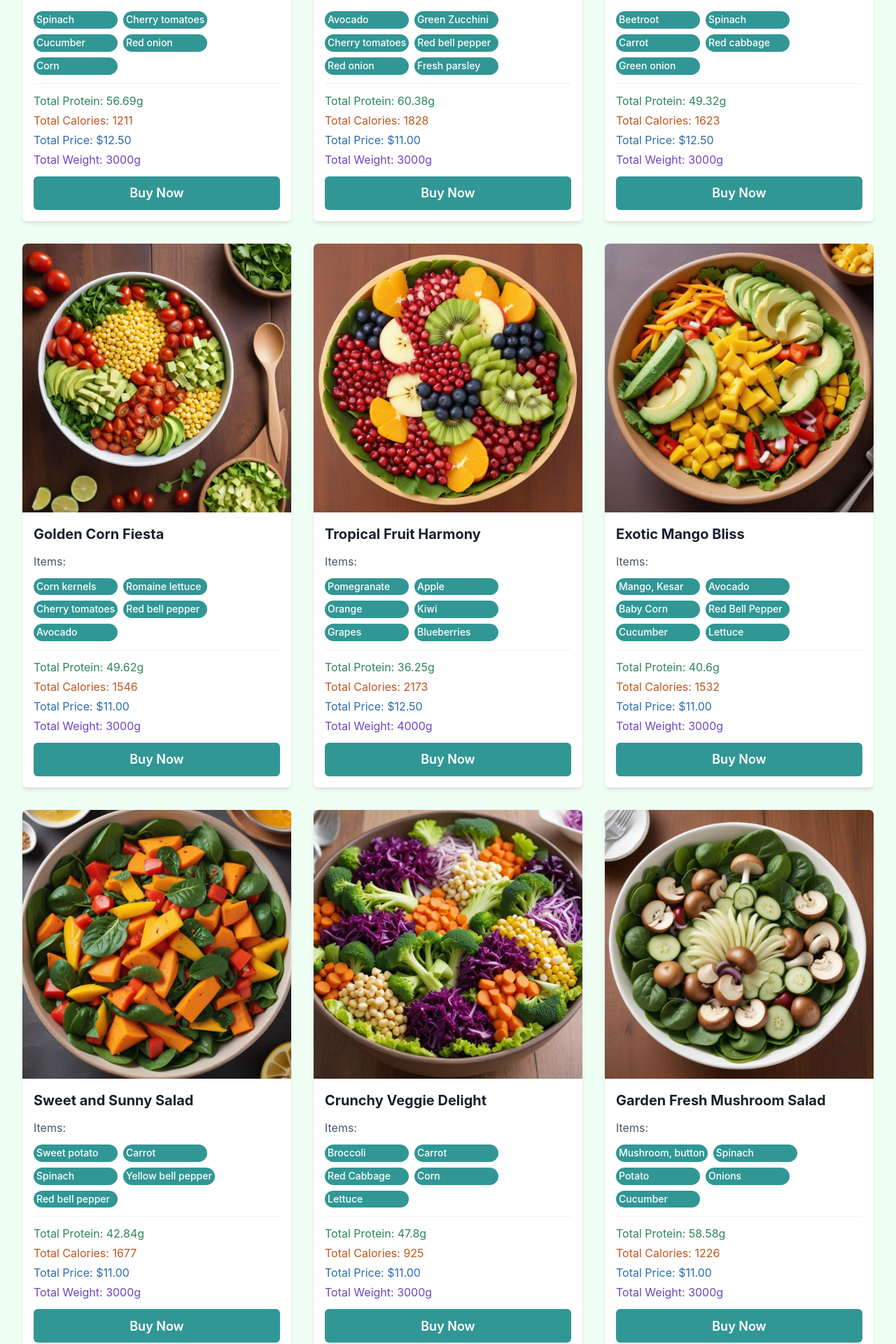
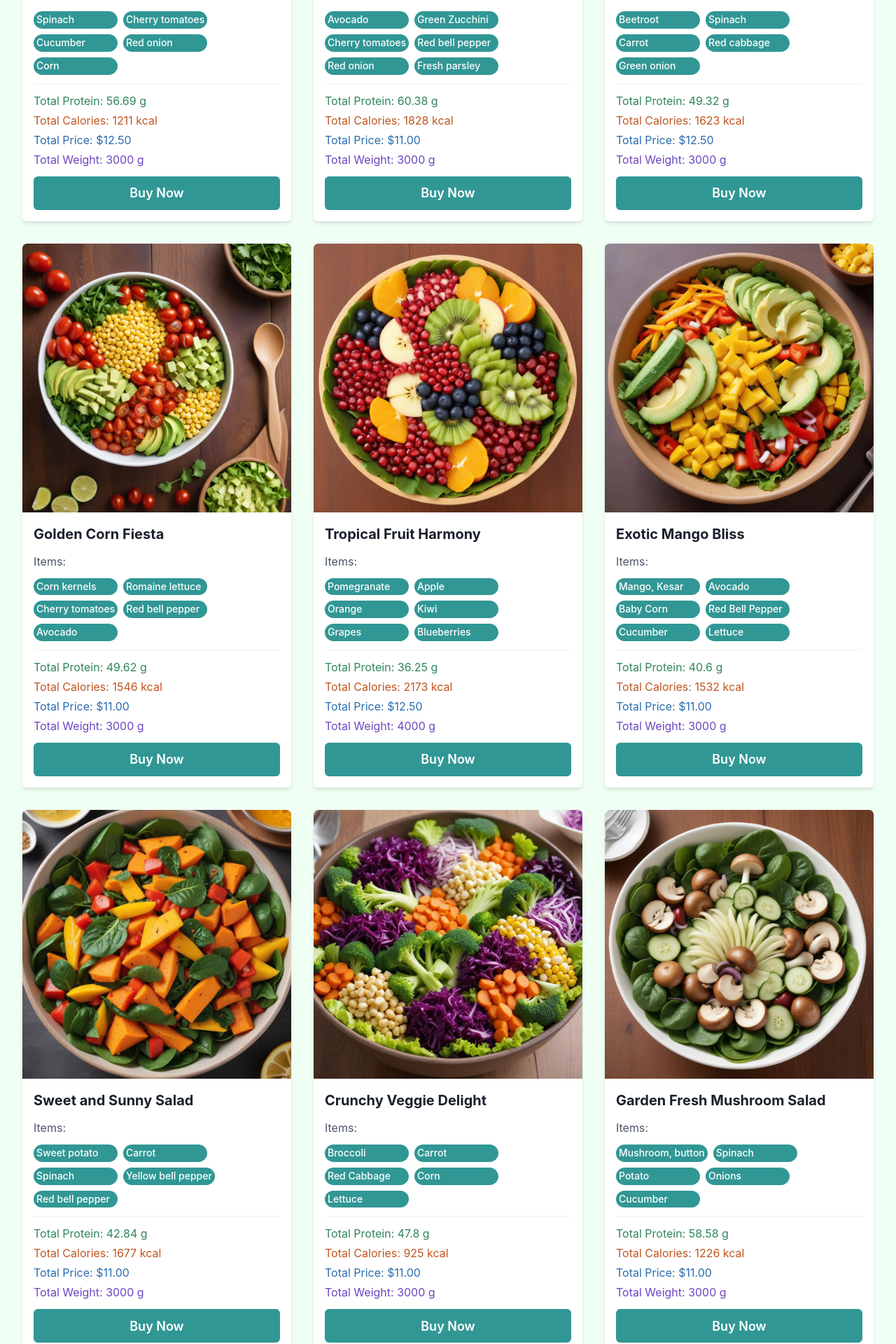
Before and after one commit to acecoder7/Health-Fitness-Calc-GS, a React (Create React App) app in the folder calculator/: page /explore-protein in a window 1280 px wide. Shown: the part 641-2561 px from the top of the page at 70% size. Built offline with nearby package versions, Linux system fonts and the light colour scheme.

Commit message:
unit fixed

```diff
--- a/calculator/src/pages/ExploreProtein.js
+++ b/calculator/src/pages/ExploreProtein.js
@@ -30,10 +30,10 @@ const proteinData = [
     imageUrl: img1,
     name: "Garden Fresh Delight Salad",
     items: ["Spinach", "Cherry tomatoes", "Cucumber", "Red onion", "Corn"],
-    totalProtein: "56.69g",
-    totalCalories: "1211",
+    totalProtein: "56.69 g",
+    totalCalories: "1211 kcal",
     totalPrice: "$12.50",
-    totalWeight: "3000g",
+    totalWeight: "3000 g",
   },
   {
     id: 2,
@@ -47,20 +47,20 @@ const proteinData = [
       "Red onion",
       "Fresh parsley",
     ],
-    totalProtein: "60.38g",
-    totalCalories: "1828",
+    totalProtein: "60.38 g",
+    totalCalories: "1828 kcal",
     totalPrice: "$11.00",
-    totalWeight: "3000g",
+    totalWeight: "3000 g",
   },
   {
     id: 3,
     imageUrl: img3,
     name: "Rainbow Beet Salad",
     items: ["Beetroot", "Spinach", "Carrot", "Red cabbage", "Green onion"],
-    totalProtein: "49.32g",
-    totalCalories: "1623",
+    totalProtein: "49.32 g",
+    totalCalories: "1623 kcal",
     totalPrice: "$12.50",
-    totalWeight: "3000g",
+    totalWeight: "3000 g",
   },
   {
     id: 4,
@@ -73,20 +73,20 @@ const proteinData = [
       "Red bell pepper",
       "Avocado",
     ],
-    totalProtein: "49.62g",
-    totalCalories: "1546",
+    totalProtein: "49.62 g",
+    totalCalories: "1546 kcal",
     totalPrice: "$11.00",
-    totalWeight: "3000g",
+    totalWeight: "3000 g",
   },
   {
     id: 5,
     imageUrl: img5,
     name: "Tropical Fruit Harmony",
     items: ["Pomegranate", "Apple", "Orange", "Kiwi", "Grapes", "Blueberries"],
-    totalProtein: "36.25g",
-    totalCalories: "2173",
+    totalProtein: "36.25 g",
+    totalCalories: "2173 kcal",
     totalPrice: "$12.50",
-    totalWeight: "4000g",
+    totalWeight: "4000 g",
   },
   {
     id: 6,
@@ -100,10 +100,10 @@ const proteinData = [
       "Cucumber",
       "Lettuce",
     ],
-    totalProtein: "40.6g",
-    totalCalories: "1532",
+    totalProtein: "40.6 g",
+    totalCalories: "1532 kcal",
     totalPrice: "$11.00",
-    totalWeight: "3000g",
+    totalWeight: "3000 g",
   },
   {
     id: 7,
@@ -116,30 +116,30 @@ const proteinData = [
       "Yellow bell pepper",
       "Red bell pepper",
     ],
-    totalProtein: "42.84g",
-    totalCalories: "1677",
+    totalProtein: "42.84 g",
+    totalCalories: "1677 kcal",
     totalPrice: "$11.00",
-    totalWeight: "3000g",
+    totalWeight: "3000 g",
   },
   {
     id: 8,
     imageUrl: img8,
     name: "Crunchy Veggie Delight",
     items: ["Broccoli", "Carrot", "Red Cabbage", "Corn", "Lettuce"],
-    totalProtein: "47.8g",
-    totalCalories: "925",
+    totalProtein: "47.8 g",
+    totalCalories: "925 kcal",
     totalPrice: "$11.00",
-    totalWeight: "3000g",
+    totalWeight: "3000 g",
   },
   {
     id: 9,
     imageUrl: img9,
     name: "Garden Fresh Mushroom Salad",
     items: ["Mushroom, button", "Spinach", "Potato", "Onions", "Cucumber"],
-    totalProtein: "58.58g",
-    totalCalories: "1226",
+    totalProtein: "58.58 g",
+    totalCalories: "1226 kcal",
     totalPrice: "$11.00",
-    totalWeight: "3000g",
+    totalWeight: "3000 g",
   },
 ];
 
```
